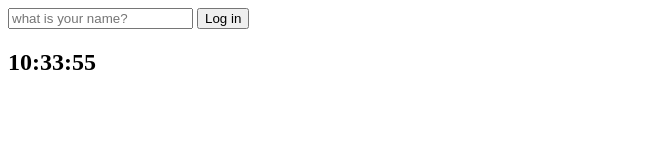
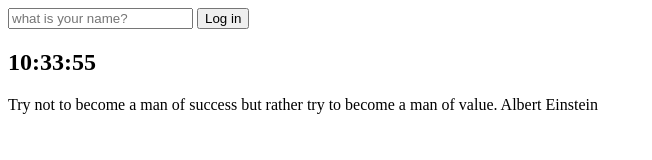
Before and after one commit to YuJeong-Yun/Normadcoder-JS, a plain HTML site: page index.html in a window 1280 px wide. Shown: the whole page, without its empty margins (0-652 px from the left). Drawn offline with Linux system fonts and the light colour scheme.

Commit message:
6.0 Add random Quotes

```diff
--- a/index.html
+++ b/index.html
@@ -14,7 +14,13 @@
   </form>
   <h2 id="clock">00:00:00</h2>
   <h1 class="hidden" id="greeting"></h1>
+  <div id="quote">
+    <span></span>
+    <span></span>
+  </div>
   <script src="js/greetings.js">  </script>
   <script src="js/clock.js">  </script>
+  <script src="js/quotes.js">  </script>
+
 </body>
 </html>
--- /dev/null
+++ b/js/quotes.js
@@ -0,0 +1,30 @@
+const quotes = [
+{
+  quotes: "Success is counted sweetest by those who ne'er succeed.",
+  author: "Emily Dickinson"
+},
+{
+  quotes: "Someone's sitting in the shade today because someone planted a tree a long time ago.",
+  author: "Warren Buffett"
+},
+{
+  quotes: "Weakness of attitude becomes weakness of character.",
+  author: "Albert Einstein"
+},
+{
+  quotes: "Use what you have to run toward your best - that's how I now live my life.",
+  author: "Oprah Winfrey"
+},
+{
+  quotes: "Try not to become a man of success but rather try to become a man of value.",
+  author: "Albert Einstein"
+},
+]
+
+const quote = document.querySelector("#quote span:first-child");
+const author = document.querySelector("#quote span:last-child");
+
+const todaysQuote = quotes[Math.floor(Math.random() * quotes.length)];
+
+quote.innerText = todaysQuote.quotes;
+author.innerText = todaysQuote.author;
```
